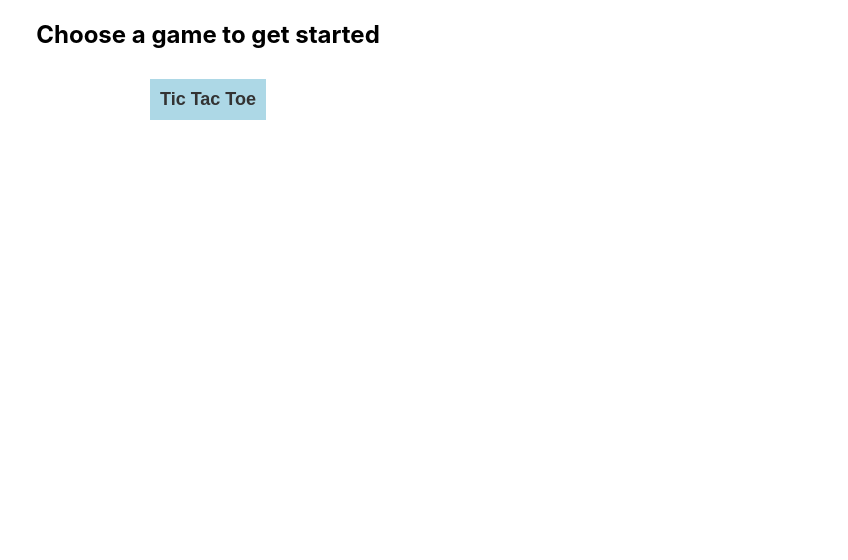
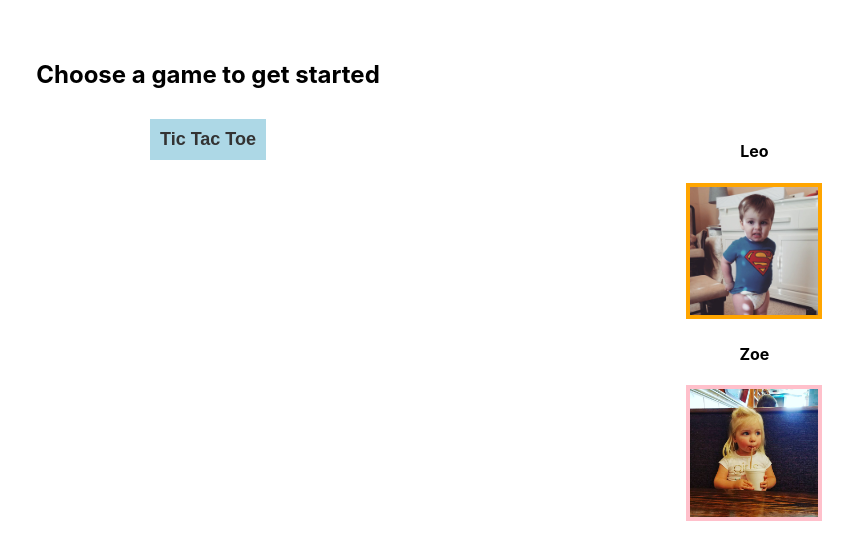
Before and after one commit to mdxprograms/kids-games, a React (Create React App) app: page / in a window 1280 px wide. Shown: the top 560 px of the page, without its empty margins (432-1280 px from the left). Built offline with nearby package versions, Linux system fonts and the light colour scheme.

Commit message:
Adding player component with img and style updates

```diff
--- a/src/App.js
+++ b/src/App.js
@@ -4,14 +4,18 @@ import HomeView from "./views/Home";
 import TicTacToeView from "./views/TicTacToe";
 
 import Header from "./Header";
+import Button from "./Button";
+
+import leoImg from "./images/leo.jpg";
+import zoeImg from "./images/zoe.jpg";
 
 class App extends Component {
   state = {
     currentUser: null,
     currentView: HomeView,
     users: [
-      { name: "Leo", age: 5, favColor: "orange" },
-      { name: "Zoe", age: 3, favColor: "pink" }
+      { name: "Leo", age: 5, favColor: "orange", image: leoImg },
+      { name: "Zoe", age: 3, favColor: "pink", image: zoeImg }
     ],
     views: { home: HomeView, ticTacToe: TicTacToeView }
   };
@@ -26,8 +30,15 @@ class App extends Component {
     return (
       <div id="app">
         {this.state.currentView !== HomeView && (
-          <Header appState={this.state} changeView={this.changeView} />
+          <Button
+            styles={{ background: "silver" }}
+            onClick={() => this.changeView(this.state.views.home)}
+          >
+            Go Back
+          </Button>
         )}
+
+        <Header appState={this.state} changeView={this.changeView} />
         <View appState={this.state} changeView={this.changeView} />
       </div>
     );
--- a/src/Header.js
+++ b/src/Header.js
@@ -1,6 +1,6 @@
 import React from "react";
 
-import Button from "./Button";
+import Player from "./components/Player";
 
 const styles = () => ({
   margin: "30px auto",
@@ -13,19 +13,21 @@ const navStyles = () => ({
   justifyContent: "center"
 });
 
-const navItemStyles = () => ({
-  margin: "5px"
+const playersBlockStyles = () => ({
+  position: "absolute",
+  margin: "0 auto",
+  right: "2vw",
+  top: "15vh"
 });
 
 const Header = ({ appState, changeView }) => (
   <header style={styles()}>
     <nav style={navStyles()}>
-      <Button
-        styles={{ background: "silver" }}
-        onClick={() => changeView(appState.views.home)}
-      >
-        Go Back
-      </Button>
+      <div style={playersBlockStyles()}>
+        {appState.users.map(user => (
+          <Player key={user.name} user={user} />
+        ))}
+      </div>
     </nav>
   </header>
 );
--- /dev/null
+++ b/src/components/Player/index.js
@@ -0,0 +1,16 @@
+import React from "react";
+
+const imgStyles = color => ({
+  border: `4px solid ${color}`,
+  width: "10vw"
+});
+
+const Player = ({ user }) => (
+  <div>
+    <h4>{user.name}</h4>
+
+    <img style={imgStyles(user.favColor)} alt="player" src={user.image} />
+  </div>
+);
+
+export default Player;
--- a/src/views/TicTacToe/index.js
+++ b/src/views/TicTacToe/index.js
@@ -47,7 +47,7 @@ export default class TicTacToe extends React.Component {
     } else if (typeof this.hasWinCondition(winIndex, "O") !== "undefined") {
       this.setState({ winner: `${playerTwo.name} wins!!` });
     } else if (this.state.turnNumber === 10) {
-      this.setState({ winner: "It's a tie!" });
+      this.setState({ winner: "It's a draw!" });
     }
   };
 
--- a/src/views/TicTacToe/styles.js
+++ b/src/views/TicTacToe/styles.js
@@ -9,6 +9,7 @@ export default {
   gridBoxStyle: bgColor => ({
     backgroundColor: bgColor,
     border: "2px solid #000",
+    cursor: "pointer",
     fontSize: "4em",
     height: "80px",
     width: "80px"
```
Also changed, not shown: src/images/leo.jpg (added), src/images/zoe.jpg (added).
